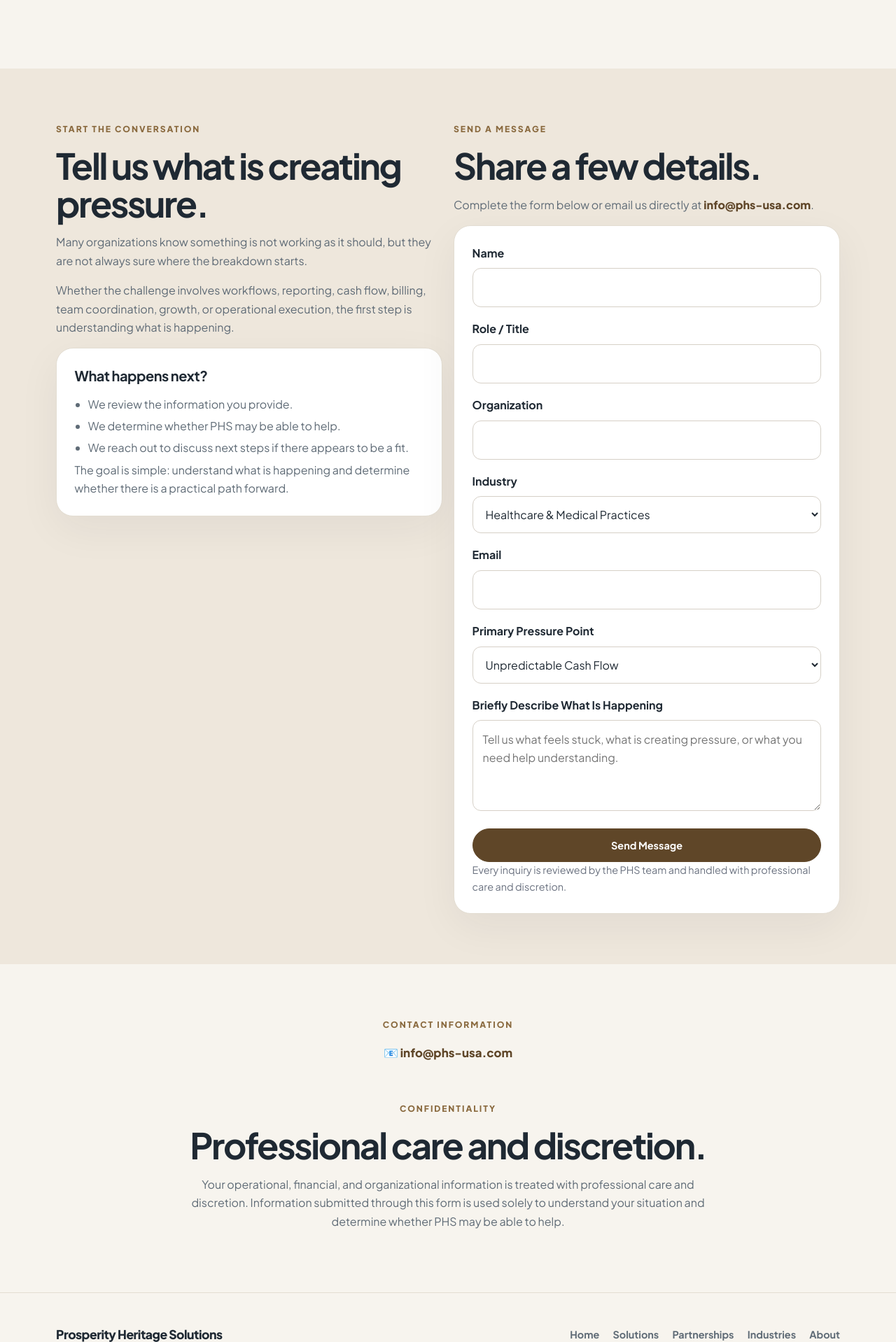
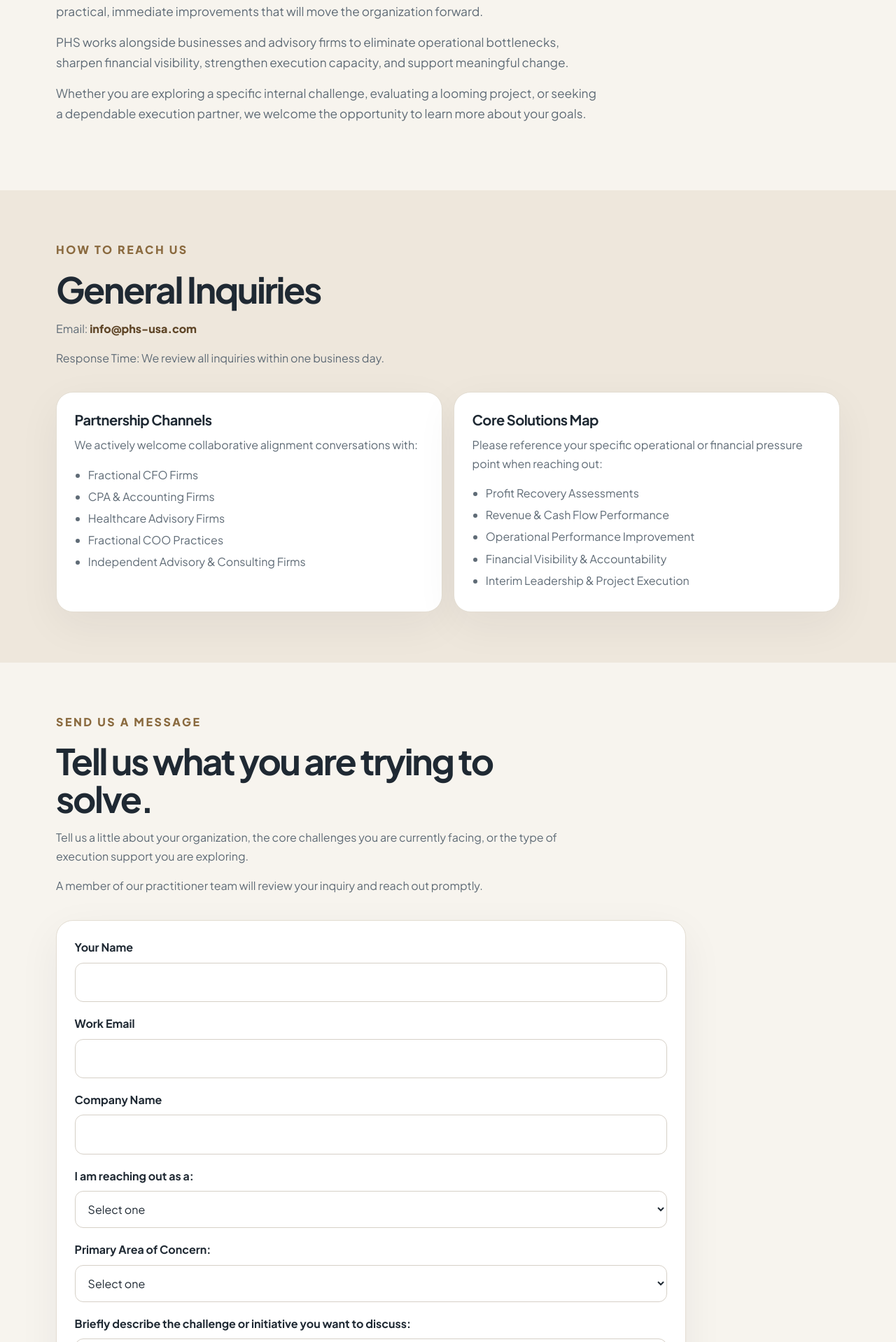
Before and after one commit to pjechete/prosperity-heritage-Advisory-Services, a Next.js app: page /contact in a window 1280 px wide. Shown: the part 482-2400 px from the top of the page at 70% size. Built offline with nearby package versions, Linux system fonts and the light colour scheme.

Commit message:
Update page.tsx

```diff
--- a/src/app/contact/page.tsx
+++ b/src/app/contact/page.tsx
@@ -1,21 +1,37 @@
 import type { Metadata } from 'next'
 
 export const metadata: Metadata = {
-  title: 'Contact | Prosperity Heritage Advisory',
+  title: 'Contact | Prosperity Heritage Solutions',
   description:
-    'Contact Prosperity Heritage Advisory to start a practical conversation about operational friction, financial pressure, cash flow, reporting, workflows, or growth challenges.',
+    'Contact Prosperity Heritage Solutions to discuss operational pressure, cash flow challenges, reporting gaps, workflow bottlenecks, project execution, or partnership opportunities.',
   alternates: {
     canonical: 'https://phs-usa.com/contact',
   },
   openGraph: {
-    title: 'Contact | Prosperity Heritage Advisory',
+    title: 'Contact | Prosperity Heritage Solutions',
     description:
-      'Start with a practical conversation. Share what is creating operational or financial pressure in your organization.',
+      'Start a practical conversation with PHS about operational and financial execution support.',
     url: 'https://phs-usa.com/contact',
-    siteName: 'Prosperity Heritage Advisory',
+    siteName: 'Prosperity Heritage Solutions',
     type: 'website',
   },
 }
+
+const partnerChannels = [
+  'Fractional CFO Firms',
+  'CPA & Accounting Firms',
+  'Healthcare Advisory Firms',
+  'Fractional COO Practices',
+  'Independent Advisory & Consulting Firms',
+]
+
+const solutionAreas = [
+  'Profit Recovery Assessments',
+  'Revenue & Cash Flow Performance',
+  'Operational Performance Improvement',
+  'Financial Visibility & Accountability',
+  'Interim Leadership & Project Execution',
+]
 
 export default function ContactPage() {
   return (
@@ -23,71 +39,95 @@ export default function ContactPage() {
       <section className="mock-hero mock-hero-simple">
         <div className="mock-container">
           <p className="mock-eyebrow">Contact</p>
-          <h1>Let&apos;s start with a practical conversation.</h1>
+
+          <h1>Let&apos;s Start With the Challenge.</h1>
 
           <p>
-            Many organizations know they are experiencing operational friction or
-            financial pressure, but they are not completely sure where the
-            breakdown originates.
+            Every organization experiences periods of intense operational pressure.
+            Cash flow becomes less predictable. Financial reporting begins to lag.
+            Critical initiatives lose momentum. Workflows become fragmented, and
+            internal teams find themselves working harder while achieving less.
           </p>
 
           <p>
-            You do not need to have all the answers before reaching out. Our work
-            begins with a conversation, not a sales pitch.
+            The first step is understanding exactly where performance is being lost
+            and identifying the practical, immediate improvements that will move
+            the organization forward.
+          </p>
+
+          <p>
+            PHS works alongside businesses and advisory firms to eliminate
+            operational bottlenecks, sharpen financial visibility, strengthen
+            execution capacity, and support meaningful change.
+          </p>
+
+          <p>
+            Whether you are exploring a specific internal challenge, evaluating a
+            looming project, or seeking a dependable execution partner, we welcome
+            the opportunity to learn more about your goals.
           </p>
         </div>
       </section>
 
       <section className="mock-section mock-section-soft">
         <div className="mock-container">
-          <div className="mock-grid-2 mock-contact-grid">
-            <div>
-              <p className="mock-eyebrow">Start the Conversation</p>
-              <h2>Tell us what is creating pressure.</h2>
-
+          <div className="mock-section-header">
+            <p className="mock-eyebrow">How To Reach Us</p>
+            <h2>General Inquiries</h2>
             <p>
-                Many organizations know something is not working as it should,
-                but they are not always sure where the breakdown starts.
-              </p>
-
-              <p>
-                Whether the challenge involves workflows, reporting, cash flow,
-                billing, team coordination, growth, or operational execution,
-                the first step is understanding what is happening.
-              </p>
-
-              <article className="mock-card">
-                <h3>What happens next?</h3>
-
-                <ul className="mock-bullet-list">
-                  <li>We review the information you provide.</li>
-                  <li>We determine whether PHS may be able to help.</li>
-                  <li>
-                    We reach out to discuss next steps if there appears to be a
-                    fit.
-                  </li>
-                </ul>
-
-                <p>
-                  The goal is simple: understand what is happening and determine
-                  whether there is a practical path forward.
-                </p>
-              </article>
-            </div>
-
-            <div>
-              <p className="mock-eyebrow">Send a Message</p>
-              <h2>Share a few details.</h2>
-
-              <p>
-                Complete the form below or email us directly at{' '}
+              Email:{' '}
               <a href="mailto:info@phs-usa.com" className="contact-email">
                 info@phs-usa.com
               </a>
-                .
             </p>
+            <p>Response Time: We review all inquiries within one business day.</p>
+          </div>
+
+          <div className="mock-grid-2">
+            <article className="mock-card">
+              <h3>Partnership Channels</h3>
+              <p>
+                We actively welcome collaborative alignment conversations with:
+              </p>
+              <ul className="mock-bullet-list">
+                {partnerChannels.map((item) => (
+                  <li key={item}>{item}</li>
+                ))}
+              </ul>
+            </article>
 
             <article className="mock-card">
+              <h3>Core Solutions Map</h3>
+              <p>
+                Please reference your specific operational or financial pressure
+                point when reaching out:
+              </p>
+              <ul className="mock-bullet-list">
+                {solutionAreas.map((item) => (
+                  <li key={item}>{item}</li>
+                ))}
+              </ul>
+            </article>
+          </div>
+        </div>
+      </section>
+
+      <section className="mock-section">
+        <div className="mock-container">
+          <div className="mock-section-header">
+            <p className="mock-eyebrow">Send Us a Message</p>
+            <h2>Tell us what you are trying to solve.</h2>
+            <p>
+              Tell us a little about your organization, the core challenges you are
+              currently facing, or the type of execution support you are exploring.
+            </p>
+            <p>
+              A member of our practitioner team will review your inquiry and reach
+              out promptly.
+            </p>
+          </div>
+
+          <article className="mock-card mock-wide-card">
             <form
               action="https://formspree.io/f/xzdjgopr"
               method="POST"
@@ -100,62 +140,74 @@ export default function ContactPage() {
               />
 
               <div className="mock-form-group">
-                    <label htmlFor="name">Name</label>
+                <label htmlFor="name">Your Name</label>
                 <input id="name" name="name" type="text" required />
               </div>
 
               <div className="mock-form-group">
-                    <label htmlFor="role">Role / Title</label>
-                    <input id="role" name="role" type="text" />
+                <label htmlFor="email">Work Email</label>
+                <input id="email" name="email" type="email" required />
               </div>
 
               <div className="mock-form-group">
-                    <label htmlFor="organization">Organization</label>
-                    <input id="organization" name="organization" type="text" />
+                <label htmlFor="company">Company Name</label>
+                <input id="company" name="company" type="text" />
               </div>
 
               <div className="mock-form-group">
-                    <label htmlFor="industry">Industry</label>
-                    <select id="industry" name="industry">
-                      <option>Healthcare & Medical Practices</option>
-                      <option>Construction & Field Services</option>
-                      <option>Logistics & Multi-Location Businesses</option>
-                      <option>Professional Services</option>
-                      <option>Other</option>
+                <label htmlFor="inquiryType">I am reaching out as a:</label>
+                <select id="inquiryType" name="inquiryType" defaultValue="">
+                  <option value="" disabled>
+                    Select one
+                  </option>
+                  <option value="Direct Organization / Business Leader">
+                    Direct Organization / Business Leader
+                  </option>
+                  <option value="Advisory Firm / Potential Partner">
+                    Advisory Firm / Potential Partner
+                  </option>
+                  <option value="Other">Other</option>
                 </select>
               </div>
 
               <div className="mock-form-group">
-                    <label htmlFor="email">Email</label>
-                    <input id="email" name="email" type="email" required />
-                  </div>
-
-                  <div className="mock-form-group">
-                    <label htmlFor="pressure">Primary Pressure Point</label>
-                    <select id="pressure" name="pressure">
-                      <option>Unpredictable Cash Flow</option>
-                      <option>Billing or Invoicing Delays</option>
-                      <option>Reporting or Reconciliation Issues</option>
-                      <option>Workflow or Team Coordination Challenges</option>
-                      <option>Growth or Change Support</option>
-                      <option>Not Sure Yet</option>
+                <label htmlFor="concern">Primary Area of Concern:</label>
+                <select id="concern" name="concern" defaultValue="">
+                  <option value="" disabled>
+                    Select one
+                  </option>
+                  <option value="Cash Flow & Revenue Performance">
+                    Cash Flow & Revenue Performance
+                  </option>
+                  <option value="Accounting, Cleanup, & Reporting Visibility">
+                    Accounting, Cleanup, & Reporting Visibility
+                  </option>
+                  <option value="Operational Bottlenecks & Workflow Friction">
+                    Operational Bottlenecks & Workflow Friction
+                  </option>
+                  <option value="Project Execution & Interim Capacity">
+                    Project Execution & Interim Capacity
+                  </option>
+                  <option value="Exploring a Partnership Opportunity">
+                    Exploring a Partnership Opportunity
+                  </option>
                 </select>
               </div>
 
               <div className="mock-form-group">
                 <label htmlFor="message">
-                      Briefly Describe What Is Happening
+                  Briefly describe the challenge or initiative you want to discuss:
                 </label>
                 <textarea
                   id="message"
                   name="message"
-                      placeholder="Tell us what feels stuck, what is creating pressure, or what you need help understanding."
+                  placeholder="Share a brief summary of the challenge, project, or opportunity."
                   required
                 />
               </div>
 
               <button className="mock-btn" type="submit">
-                    Send Message
+                Submit Inquiry
               </button>
             </form>
 
@@ -165,31 +217,32 @@ export default function ContactPage() {
             </p>
           </article>
         </div>
-          </div>
-        </div>
       </section>
 
-      <section className="mock-section">
-        <div className="mock-container mock-centered">
-          <p className="mock-eyebrow">Contact Information</p>
+      <section className="mock-section mock-section-soft">
+        <div className="mock-container">
+          <div className="mock-section-header">
+            <p className="mock-eyebrow">Our Engagement Approach</p>
+            <h2>No High-Pressure Sales. No Generic Handouts.</h2>
 
-          <p className="contact-info">
-            📧{' '}
-            <a href="mailto:info@phs-usa.com" className="contact-email">
-              info@phs-usa.com
-            </a>
+            <p>
+              We do not believe in aggressive sales cycles or recycling boilerplate
+              advice.
             </p>
 
-          <p className="mock-eyebrow mock-top-space">Confidentiality</p>
-
-          <h2>Professional care and discretion.</h2>
+            <p>
+              When you connect with PHS, you enter into a straightforward,
+              practical dialogue with experienced operators.
+            </p>
 
             <p>
-            Your operational, financial, and organizational information is
-            treated with professional care and discretion. Information submitted
-            through this form is used solely to understand your situation and
-            determine whether PHS may be able to help.
+              Our entire focus is on understanding your unique organizational
+              goals, mapping your true operational opportunities, and determining
+              honestly whether PHS is the right fit for your needs.
             </p>
+
+            <p>Let&apos;s start the conversation.</p>
+          </div>
         </div>
       </section>
     </main>
```
Lines whose indentation alone changed are shown as unchanged.
